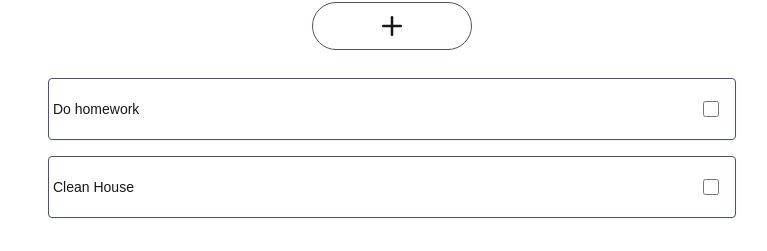
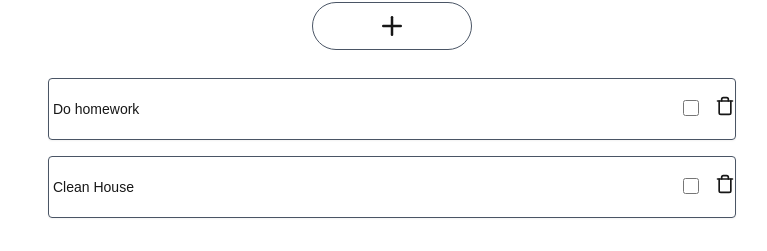
Before and after one commit to tltnsk/productivity-plus, a Next.js app: page / in a window 1280 px wide. Shown: the part 150-401 px from the top of the page, without its empty margins (248-1015 px from the left). Built offline with nearby package versions, Linux system fonts and the light colour scheme.

Commit message:
Add delete task button

```diff
--- a/src/app/page.tsx
+++ b/src/app/page.tsx
@@ -43,6 +43,7 @@ export default function Home() {
     });
   };
 
+  // function to add task
   const addTask = (
     description: string,
     difficulty: number,
@@ -57,6 +58,11 @@ export default function Home() {
     };
     setTasks((prevTasks) => [...prevTasks, newTask]);
     setShowAddTaskForm(false);
+  };
+
+  // function to delete task
+  const deleteTask = (taskId: string) => {
+    setTasks((prevTasks) => prevTasks.filter((task) => task.id !== taskId));
   };
 
   return (
@@ -76,7 +82,11 @@ export default function Home() {
         </div>
         {showAddTaskForm && <AddTaskForm onAddTask={addTask} />}
 
-        <TaskList tasks={tasks} onToggleTask={toggleTask}></TaskList>
+        <TaskList
+          tasks={tasks}
+          onToggleTask={toggleTask}
+          deleteTask={deleteTask}
+        ></TaskList>
       </section>
 
       <section className="mt-6">
--- a/src/components/TaskItem.tsx
+++ b/src/components/TaskItem.tsx
@@ -1,11 +1,17 @@
 import { Task } from "@/lib/types";
+import { Trash } from "lucide-react";
 
 type TaskItemProps = {
   task: Task;
   onToggleTask: (taskId: string) => void;
+  deleteTask: (taskId: string) => void;
 };
 
-export default function TaskItem({ task, onToggleTask }: TaskItemProps) {
+export default function TaskItem({
+  task,
+  onToggleTask,
+  deleteTask,
+}: TaskItemProps) {
   return (
     <div className="group flex justify-between items-center space-x-3.5 space-y-4 bg-neutral-primary-soft border rounded-sm border-gray-600 rounded-base shadow-xs  hover:bg-gray-100 transition-colors duration-150">
       <label className="p-1">
@@ -25,6 +31,7 @@ export default function TaskItem({ task, onToggleTask }: TaskItemProps) {
           </div>
         </div>
       </label>
+      <div>
         <input
           type="checkbox"
           value=""
@@ -32,6 +39,10 @@ export default function TaskItem({ task, onToggleTask }: TaskItemProps) {
           className="w-4 h-4 me-4 border border-default-medium rounded-xs bg-neutral-secondary-medium focus:ring-2 focus:ring-brand-soft"
           onChange={() => onToggleTask(task.id)}
         ></input>
+        <button>
+          <Trash size={20} onClick={() => deleteTask(task.id)} />
+        </button>
+      </div>
     </div>
   );
 }
--- a/src/components/TaskList.tsx
+++ b/src/components/TaskList.tsx
@@ -6,14 +6,23 @@ import TaskItem from "@/components/TaskItem";
 type TaskListProps = {
   tasks: Task[];
   onToggleTask: (taskId: string) => void;
+  deleteTask: (taskId: string) => void;
 };
 
-export default function TaskList({ tasks, onToggleTask }: TaskListProps) {
+export default function TaskList({
+  tasks,
+  onToggleTask,
+  deleteTask,
+}: TaskListProps) {
   return (
     <ul className="space-y-4 mt-5 py-2 px-4">
       {tasks.map((task) => (
         <li key={task.id}>
-          <TaskItem task={task} onToggleTask={onToggleTask} />
+          <TaskItem
+            task={task}
+            onToggleTask={onToggleTask}
+            deleteTask={deleteTask}
+          />
         </li>
       ))}
     </ul>
```
Lines whose indentation alone changed are shown as unchanged.
